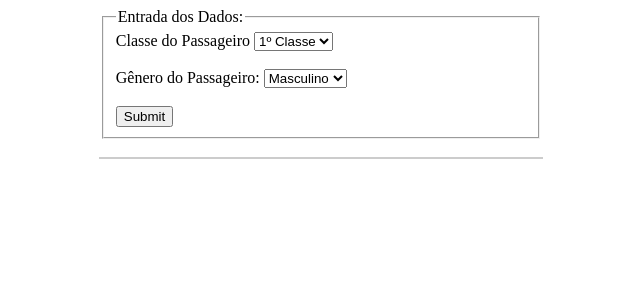
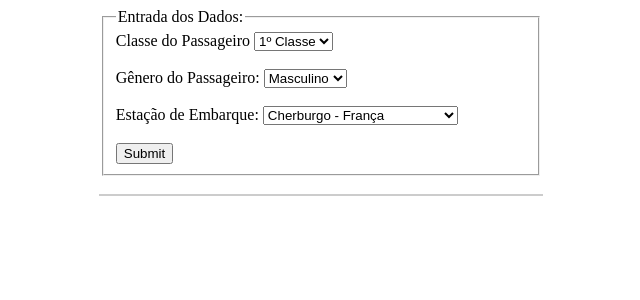
Before and after one commit to Rebeque/Titanic---Quem-sobreviveria-ETL-EDA-ML-Deploy-HTML-CSS-, a Flask app: page / in a window 1280 px wide. Shown: the top 300 px of the page, without its empty margins (319-959 px from the left). Run offline with Flask 2, Linux system fonts and the light colour scheme; parts of the project's set-up code (start-up, migrations or seed data) failed here and were passed over.

Commit message:
Nova feature adicionada ao deploy com sucesso

```diff
--- a/Deploy Web ML/webapp/app.py
+++ b/Deploy Web ML/webapp/app.py
@@ -3,7 +3,7 @@ import pickle
 import pandas as pd
 
 # Lê modelo usando pickle
-with open(f'model/modelo_final_v3.pkl', 'rb') as f:
+with open(f'model/modelo_final_v4.pkl', 'rb') as f:
     model = pickle.load(f)
 
 app = flask.Flask(__name__, template_folder='templates')
@@ -17,15 +17,16 @@ def main():
     if flask.request.method == 'POST':
         Pclass = flask.request.form['Pclass']
         Sex = flask.request.form['Sex']
+        Embarked = flask.request.form['Embarked']
 
-        input_variables = pd.DataFrame([[Pclass, Sex]], columns=['Pclass', 'Sex']).astype('int64')
+        input_variables = pd.DataFrame([[Pclass, Sex, Embarked]], columns=['Pclass', 'Sex', 'Embarked']).astype('int64')
         prediction = model.predict(input_variables)[0]
 
     if prediction == 0:
-        return flask.render_template('main.html', original_input={'Classe de Embarque':Pclass, 'Sexo':Sex}, result=('Morreu'))
+        return flask.render_template('main.html', original_input={'Classe de Embarque':Pclass, 'Sexo':Sex, 'Estação de Embarque':Embarked}, result=('Morreu'))
 
     if prediction == 1:
-        return flask.render_template('main.html', original_input={'Classe de Embarque':Pclass, 'Sexo':Sex}, result=('Sobreviveu'))
+        return flask.render_template('main.html', original_input={'Classe de Embarque':Pclass, 'Sexo':Sex, 'Estação de Embarque':Embarked}, result=('Sobreviveu'))
 
 
 if __name__ == '__main__':
--- a/Deploy Web ML/webapp/templates/main.html
+++ b/Deploy Web ML/webapp/templates/main.html
@@ -36,6 +36,14 @@
         </select>
         <br>
         <br>
+        <label for="Embarked">Estação de Embarque:</label>
+        <select name="Embarked" type="number" required>
+            <option value="10">Cherburgo - França</option>
+            <option value="20">Queenstown - Nova Zelândia</option>
+            <option value="30">Southampton - Reino Unido</option>
+        </select>
+        <br>
+        <br>
         <input type="submit">
     </fieldset>
 </form>
```
